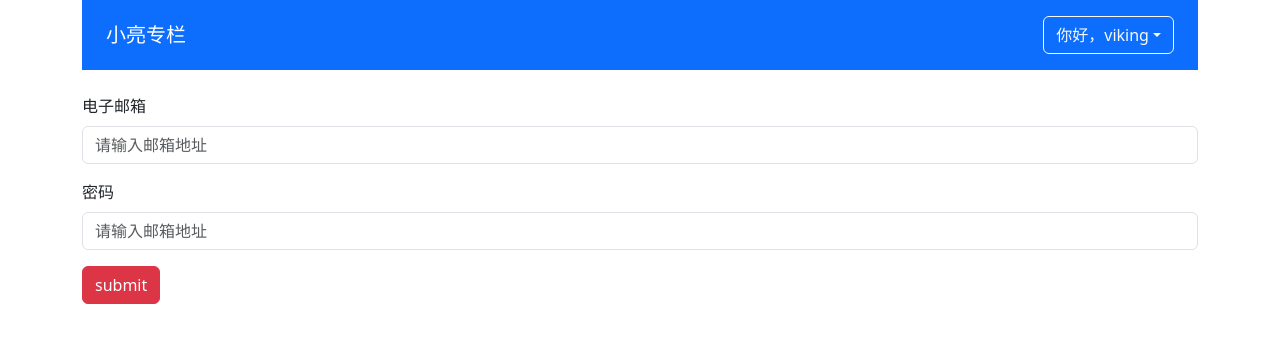
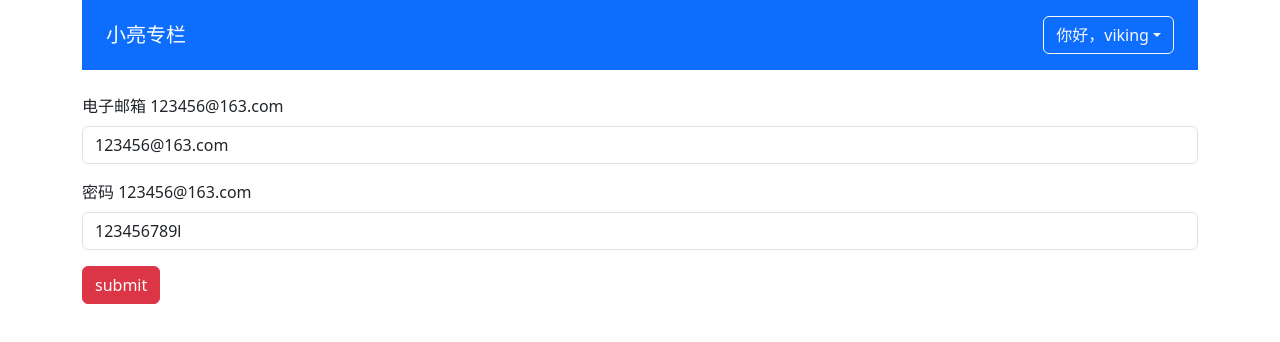
Before and after one commit to CN-L/reconfiguration-zheye, a Vue app: page / in a window 1280 px wide. Shown: the top 342 px of the page. Built offline with nearby package versions, Linux system fonts and the light colour scheme.

Commit message:
feat($feat): 支持app.vue中拿到form校验结果，修复响应式数据不同步问题

```diff
--- a/src/App.vue
+++ b/src/App.vue
@@ -5,11 +5,13 @@
     <ValidateForm @form-submit="onFormSubmit">
       <div class="mb-3">
         <label class="form-label">电子邮箱</label>
+        {{ emailVal }}
         <ValidateInput placeholder="请输入邮箱地址" v-model="emailVal" :rules="emailRules"></ValidateInput>
       </div>
       <div class="mb-3">
         <label class="form-label">密码</label>
-        <ValidateInput ref="inputRef" placeholder="请输入邮箱地址" v-model="passWord" :rules="passwordRules"></ValidateInput>
+        {{ emailVal }}
+        <ValidateInput placeholder="请输入密码" v-model="passWord" :rules="passwordRules"></ValidateInput>
       </div>
       <!-- 等同于v-slot:submit -->
       <template #submit>
@@ -29,7 +31,6 @@ import ValidateForm from '@/components/ValidateForm.vue'
 export default defineComponent({
   name: 'App',
   setup () {
-    const inputRef = ref<any>(null)
     const emailVal = ref('123456@163.com')
     const passWord = ref('123456789l')
     const testData: ColumnProps[] = [
@@ -86,15 +87,12 @@ export default defineComponent({
       { type: 'email', message: '请输入正确的电子邮箱格式' }
     ]
     const onFormSubmit = (result: boolean) => {
-      if (inputRef.value) console.log(inputRef.value.validateInput())
-      console.log(inputRef)
-      console.log(result, '提交结果')
+      console.log(result)
     }
     return {
       testData,
       currentUser,
       passwordRules,
-      inputRef,
       emailRules,
       emailVal,
       passWord,
--- a/src/components/ValidateForm.vue
+++ b/src/components/ValidateForm.vue
@@ -12,22 +12,28 @@
 <script lang="ts">
 import { defineComponent, onUnmounted } from 'vue'
 import mitt from 'mitt'
+type ValidateFunc = () => boolean
 type Events = {
-  'form-item-create': string,
-   callBack: string
+  'form-item-created': ValidateFunc
 }
 export const emitter = mitt<Events>()
 export default defineComponent({
   emits: ['form-submit'],
   setup (props, context) {
-    const submitForm = () => context.emit('form-submit', true)
-    const callBack = (test: string) => {
-      console.log(test)
+    let funcArray: ValidateFunc[] = []
+    const submitForm = () => {
+      const result = funcArray.map(func => func()).every((item) => item)
+      context.emit('form-submit', result)
     }
-    // 注册事件form-item-create
-    emitter.on('form-item-create', callBack)
+    const callBack = (func: ValidateFunc) => {
+      funcArray.push(func)
+    }
+    // 注册事件form-item-created
+    emitter.on('form-item-created', callBack)
     onUnmounted(() => {
-      emitter.off('form-item-create', callBack)
+      // 移除注销此事件
+      emitter.off('form-item-created', callBack)
+      funcArray = []
     })
     return {
       submitForm
--- a/src/components/ValidateInput.vue
+++ b/src/components/ValidateInput.vue
@@ -29,11 +29,10 @@ export default defineComponent({
   },
   setup (props, context) {
     onMounted(() => {
-      emitter.emit('form-item-create', '123')
+      emitter.emit('form-item-created', validateInput)
     })
-    console.log(context.attrs)
     const inputRef = reactive({
-      val: '',
+      val: props.modelValue || '',
       error: false,
       message: ''
     })
@@ -74,6 +73,8 @@ export default defineComponent({
         })
         inputRef.error = !allPassed
         return allPassed
+      } else {
+        return true
       }
     }
     return {
```
